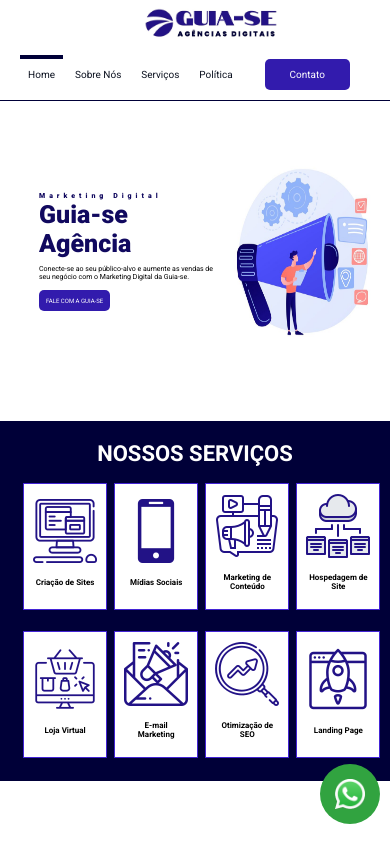
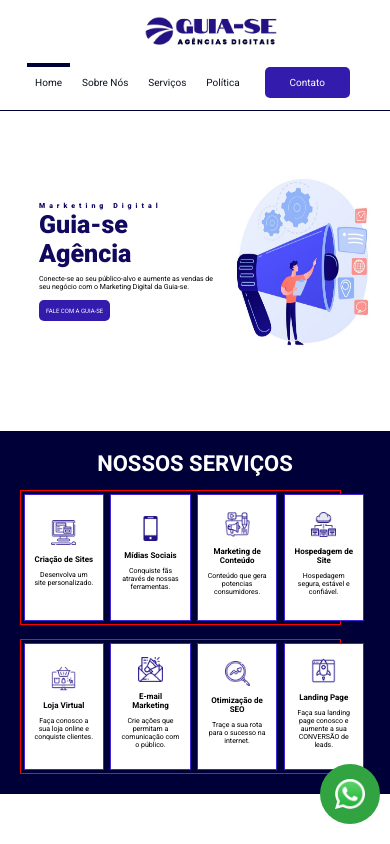
Before and after one commit to Thyzxt/portfolio_site, a plain HTML site: page index.html in a window 390 px wide. Shown: the top 844 px of the page. Drawn offline with Linux system fonts and the light colour scheme.

Commit message:
atualização

```diff
--- a/css/estilos.css
+++ b/css/estilos.css
@@ -380,11 +380,13 @@ body{
 
     #nav_menu{
 
+        height: 110px;
         flex-direction: column;}
 
     #div_menu_logo{
 
-        margin-top: 18px;
+        margin-bottom: 0;
+        margin-top: 24px;
         text-align: center;}
 
     #div_menu_logo img{
@@ -393,6 +395,7 @@ body{
 
     .div_menu{
 
+        margin-top: 0;
         margin-bottom: 8px;
         text-align: center;}
 
@@ -416,7 +419,7 @@ body{
         color: white;
         background-color: #321bad;
         border-radius: 5px;
-        margin: 10px 20px 0px;}
+        margin: 6px 13px 0px;}
 
     #div_menu_contato a{
 
@@ -508,6 +511,8 @@ body{
 
     .section_servicos{
 
+       border: 1px solid red;
+       margin-right: 30px;
        margin-top: 4%;
        display: flex;}
 
@@ -533,13 +538,20 @@ body{
 
     .div_servicos h3{
 
-        margin-top: 15px;
+        margin-top: 10px;
+        margin-bottom: 0;
         width: 60px;
         font-size: 8px;}
 
     .div_servicos p{
 
-        display: none;}
+        width: 60px;
+        font-size: 7px;}
+
+    .div_servicos img{
+
+
+        width: 65%;}
 
     .div_mark_brand{
 
@@ -552,7 +564,7 @@ body{
         align-items: center;
         justify-content: center;
         height: 250px;
-        width: 200px;
+        width: 180px;
         text-align: center;}
 
     .mark_brand_texto img{
@@ -573,7 +585,7 @@ body{
 
     .mark_brand_img{
 
-        width: 200px;
+        width: 180px;
         height: 250px;}
 
     .mark_brand_img img{
@@ -677,7 +689,7 @@ body{
         margin-top: 60px;
         margin-bottom: 60px;
         height: 1px;
-        width: 400px !important;
+        width: 360px !important;
         background-color: rgb(102, 102, 102);}
 
     .div_proposta{
```
